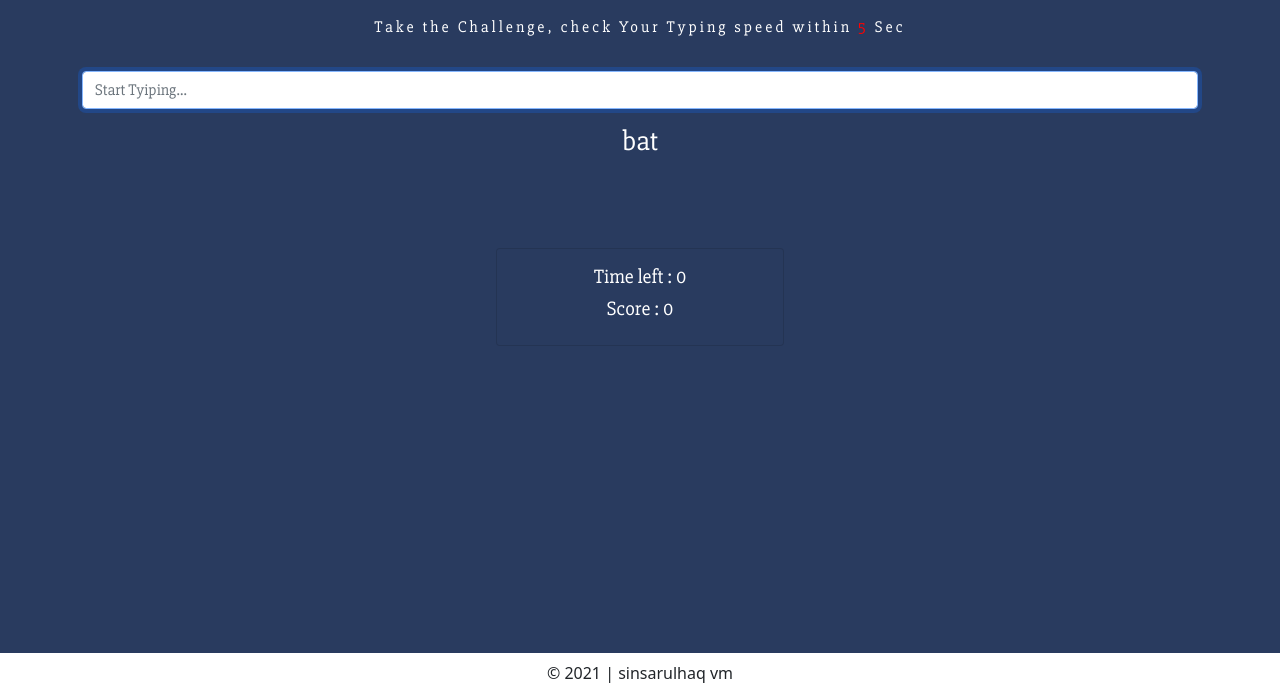
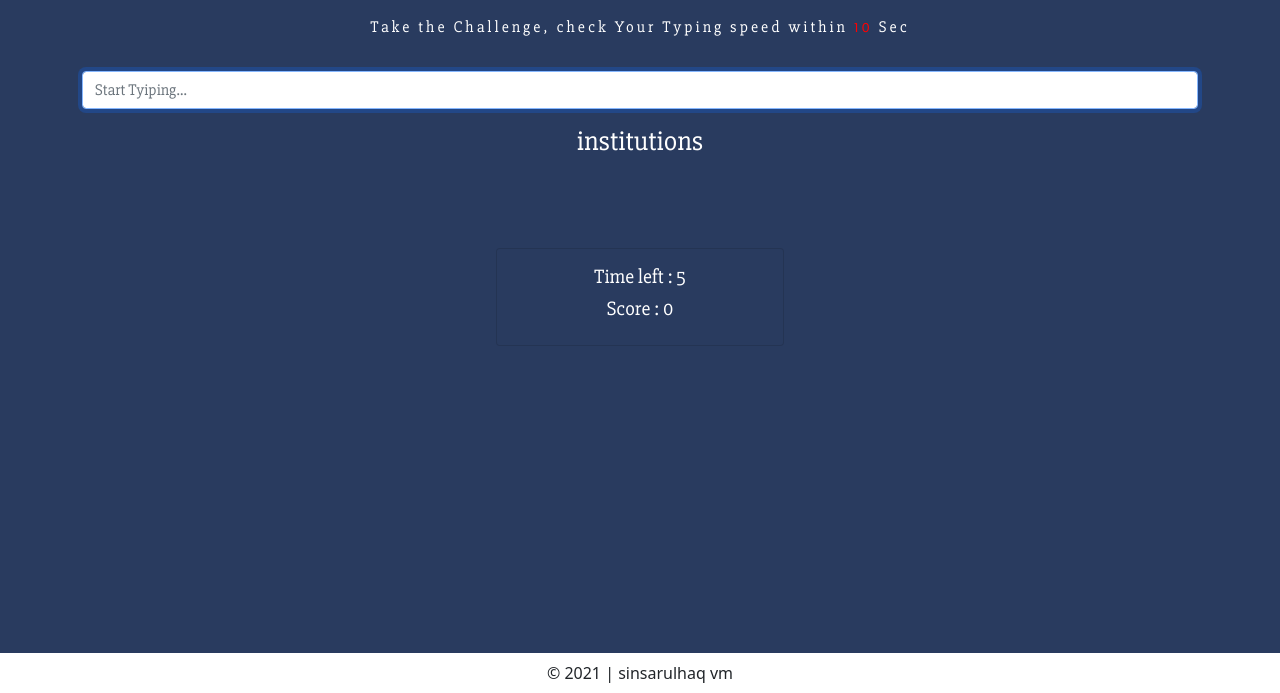
Before and after one commit to sinsarulhaq/typing-challenge, a plain HTML site: page index.html in a window 1280 px wide. Shown: the part 107-800 px from the top of the page. Drawn offline with nearby package versions, Linux system fonts and the light colour scheme.

Commit message:
finished

```diff
--- a/index.html
+++ b/index.html
@@ -18,7 +18,7 @@
                 <div class="col-md-12">
                     <h2 class="main-head mx-auto" style="color: #fff;">Typing Challenge</h2>
                     <p class="sub-head mt-3">Take the Challenge, check Your Typing speed within <span
-                            class="red">5</span> Sec</p>
+                            class="red">10</span> Sec</p>
                 </div>
             </div>
             <div class="row py-3 text-center">
--- a/script.js
+++ b/script.js
@@ -1,15 +1,32 @@
 window.addEventListener('load', init)
 const words = [
-    'hat',
-    'bat',
-    'sat',
-    'match',
-    'catch',
-    'batch'
+    'amateur',
+    'religion',
+    'tastes',
+    'hypochondriac',
+    'henpeck',
+    'indefatigable',
+    'institutions',
+    'introvert',
+    'immoral',
+    'impregnable',
+    'insolvent',
+    'lunatic',
+    'societye',
+    'expense',
+    'narcissist',
+    'who',
+    'philogynist',
+    'mankindt',
+    'polyglot',
+    'recluse',
+    'somnambulist',
+    'person',
+    'scolding'
 ]
 
 
-let time = 5
+let time = 10
 let score = 0
 let isPlaying
 
@@ -27,15 +44,15 @@ function init() {
 function satrtMatch() {
     if (matchWords()) {
         isPlaying = true
-        time = 6
+        time = 11
         showWords(words)
         wordInput.value = ""
         score++
     }
 
-    if(score === -1){
+    if (score === -1) {
         scoreDisplay.innerHTML = 0
-    }else{
+    } else {
         scoreDisplay.innerHTML = score
     }
 }
```
